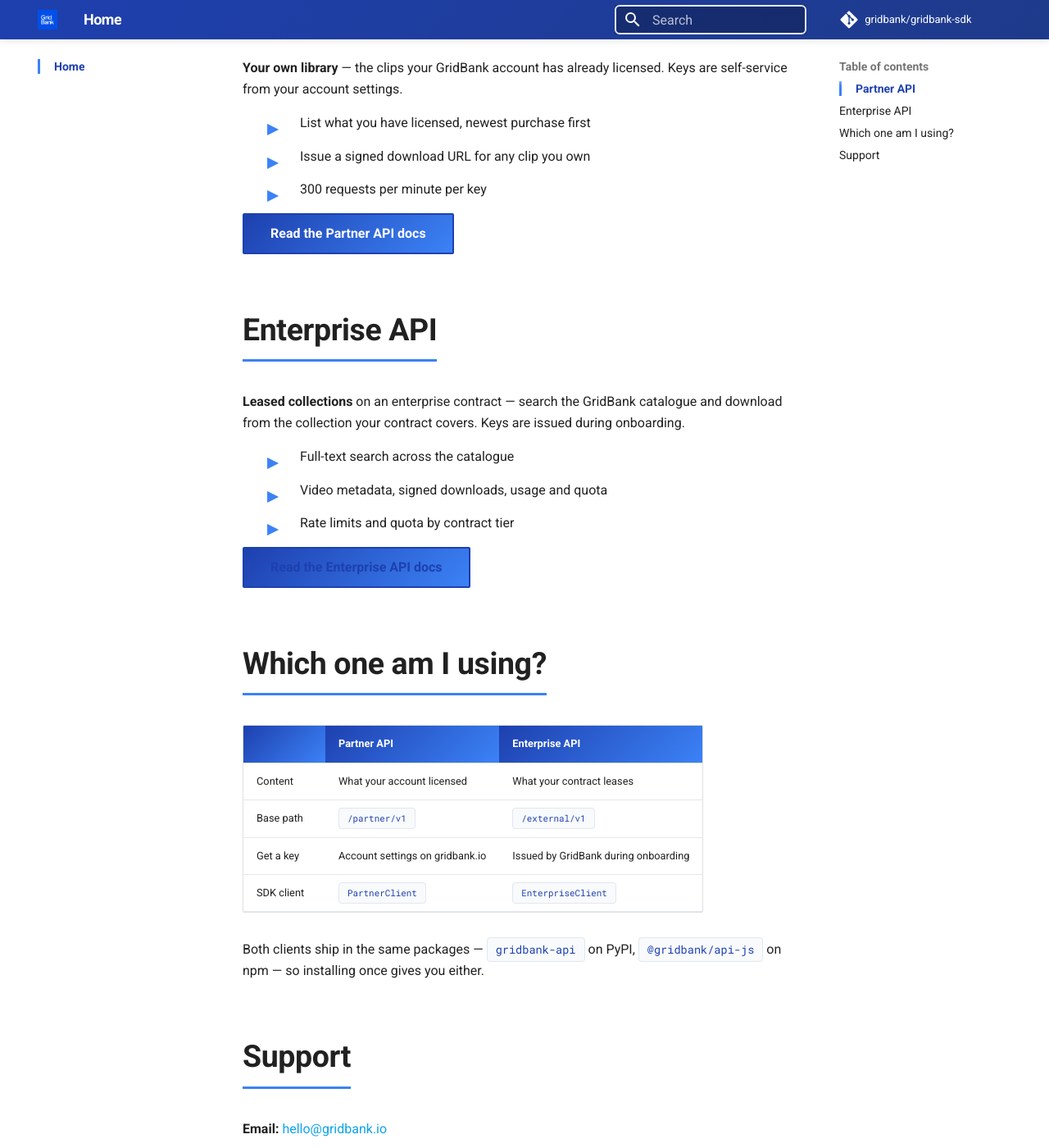
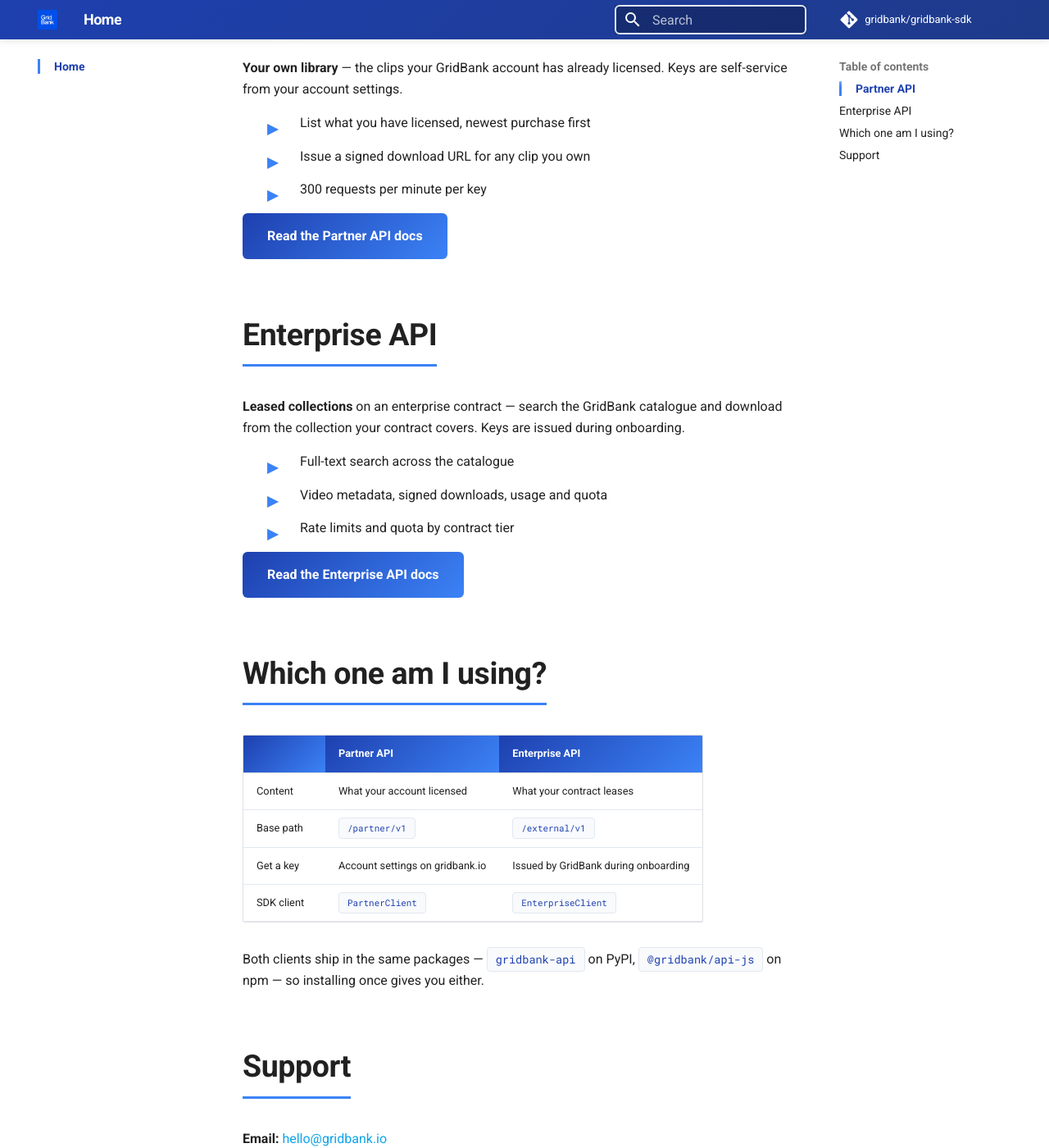
Before and after one commit to GridBank/gridbank-sdk, an MkDocs documentation site: the page built from docs/index.md, in a window 1280 px wide and 1400 px high, scrolled down 459 px. Shown: the whole window at 82% size. Built offline with MkDocs 1.6.1 and Material for MkDocs 9.7.7, drawn with Linux system fonts in a browser that asks for light colours; comment, search, counter and statistics services are not loaded.

Commit message:
fix: make secondary doc buttons readable
The theme's own `.md-typeset .md-button` sets color to the primary blue at a
higher specificity than the bare `.md-button` override here, so the custom blue
gradient applied while the text stayed blue - "Read the Enterprise API docs" was
blue on blue. `border: none` lost the same way.

Match the theme's specificity so the white text and the border reset apply.
Hold the white through :hover too, since the theme transitions color and would
otherwise pull it back to blue, and add a :focus-visible outline - the border
reset had removed the only focus affordance.

The --primary variant was never affected: the theme sets its colour explicitly,
which is why the Partner button always looked right.

```diff
--- a/docs/assets/extra.css
+++ b/docs/assets/extra.css
@@ -237,10 +237,14 @@
   box-shadow: 0 0 0 3px rgba(59, 130, 246, 0.1);
 }
 
-/* Buttons and interactive elements */
-.md-button {
+/* Buttons and interactive elements.
+   Scoped under .md-typeset to match the theme's own `.md-typeset .md-button`,
+   which sets color to the primary blue and a 1px border. A bare `.md-button`
+   selector loses to it on specificity, so the fill applied but the text stayed
+   blue-on-blue. */
+.md-typeset .md-button {
   background: linear-gradient(135deg, #1e40af, #3b82f6);
-  color: white;
+  color: #ffffff;
   border-radius: 6px;
   padding: 0.75rem 1.5rem;
   font-weight: 600;
@@ -248,9 +252,19 @@
   border: none;
 }
 
-.md-button:hover {
+.md-typeset .md-button:hover,
+.md-typeset .md-button:focus {
   transform: translateY(-2px);
   box-shadow: 0 8px 16px rgba(30, 64, 175, 0.3);
+  color: #ffffff;
+  background: linear-gradient(135deg, #1e3a8a, #2563eb);
+}
+
+/* Keyboard users need to see focus; the theme's outline is removed by the
+   border reset above. */
+.md-typeset .md-button:focus-visible {
+  outline: 2px solid #93c5fd;
+  outline-offset: 2px;
 }
 
 /* Content container */
```
